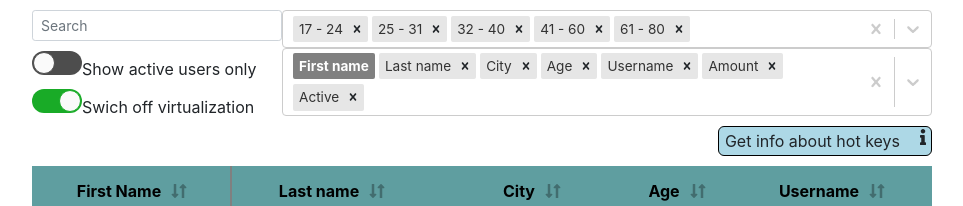
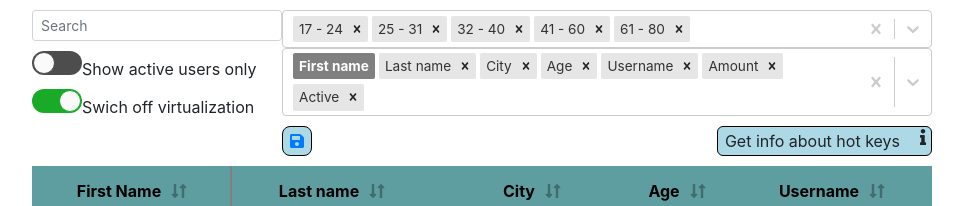
Before and after one commit to dobrynanikitich/datagrid, a React (Create React App) app in the folder datagrid/: page / in a window 1280 px wide. Shown: the top 206 px of the page, without its empty margins (158-1121 px from the left). Built offline with nearby package versions, Linux system fonts and the light colour scheme.

Commit message:
feat: implement csv export

```diff
--- a/datagrid/package.json
+++ b/datagrid/package.json
@@ -16,6 +16,7 @@
     "react": "^16.13.0",
     "react-bootstrap": "^1.0.0-beta.16",
     "react-bootstrap-toggle": "^2.3.2",
+    "react-csv": "^1.1.2",
     "react-dom": "^16.13.0",
     "react-hot-keys": "^2.5.1",
     "react-hotkeys": "^2.0.0",
--- a/datagrid/src/components/Controll/controll.css
+++ b/datagrid/src/components/Controll/controll.css
@@ -14,6 +14,7 @@
 .right-controll--wrapper {
     display: flex;
     flex-direction: column;
+    justify-content: space-between;
 }
 
 .stopwatch {
@@ -23,11 +24,27 @@
 
 .get-info--wrapper {
     display: flex;
-    justify-content: flex-end;
+    justify-content: space-between;
     box-sizing: border-box;
     height: 30px;
     margin-top: 10px;
     align-items: center;
+}
+
+.save-csv {
+    width: 30px;
+    height: 30px;
+    justify-content: center;
+    align-items: center;
+    display: flex;
+    border-radius: 8px;
+    background: lightblue;
+    border: 1px solid black;
+}
+
+.save-csv:hover {
+    cursor: pointer;
+    color: white;
 }
 
 .get-info {
@@ -37,7 +54,7 @@
     border: 1px solid black;
     display: flex;
     justify-content: flex-end;
-    width: 33%;
+    width: 215px;
 }
 
 .get-info > span {
--- a/datagrid/src/components/Controll/controll.js
+++ b/datagrid/src/components/Controll/controll.js
@@ -6,9 +6,10 @@ import Toogle from './Toogle/toggle';
 import SelectAge from './Select/select';
 import SelectColumns from './HideColumns/hideColumns';
 import SwitchVirtualization from './Toogle/switchVirtualization';
+import { CSVLink, CSVDownload  } from "react-csv";
 
 import { FontAwesomeIcon } from '@fortawesome/react-fontawesome';
-import { faInfo} from '@fortawesome/free-solid-svg-icons';
+import { faInfo, faSave } from '@fortawesome/free-solid-svg-icons';
 
 import { FILTER_BY_COLUMN, SWITCH_TOOGLE, MULTISELECT_FILTER, FILTER_BY_ARRAY, SELECT_COLUMNS, SWITCH_OFF_VITRUALIZATION } from '../../actions/actions';
 
@@ -24,6 +25,7 @@ const Controll = ({
     selectColumnsHandler,
     switchVirtualizationStatus,
     isVirtualized,
+    transformUsers = [],
 }) => {
     return (
         <section className='controll-wrapper'>
@@ -50,6 +52,10 @@ const Controll = ({
             <SelectAge multiselectFilterHandler={multiselectFilterHandler} toolTip='Select users by Age column (ENUM implementation)'/>
             <SelectColumns selectColumnsHandler={selectColumnsHandler}/>
             <div className='get-info--wrapper'>
+              <CSVLink data={transformUsers} data-tip='Save to CSV' className='save-csv'>
+                <FontAwesomeIcon icon={faSave} />
+              </CSVLink>
+              {/* <CSVDownload data={transformUsers} target='_blank'>CLICK ME</CSVDownload> */}
               <div
                 className='get-info'
                 data-multiline={true}
@@ -69,6 +75,7 @@ const mapStateToProps = state => {
       searchInputs: state.searchInputs,
       isToogleActive: state.isToogleActive,
       isVirtualized: state.isVirtualized,
+      transformUsers: state.transformUsers,
     }
   }
 
```
Also changed, not shown: 1 other file (tests, documents, lock files or other folders).
